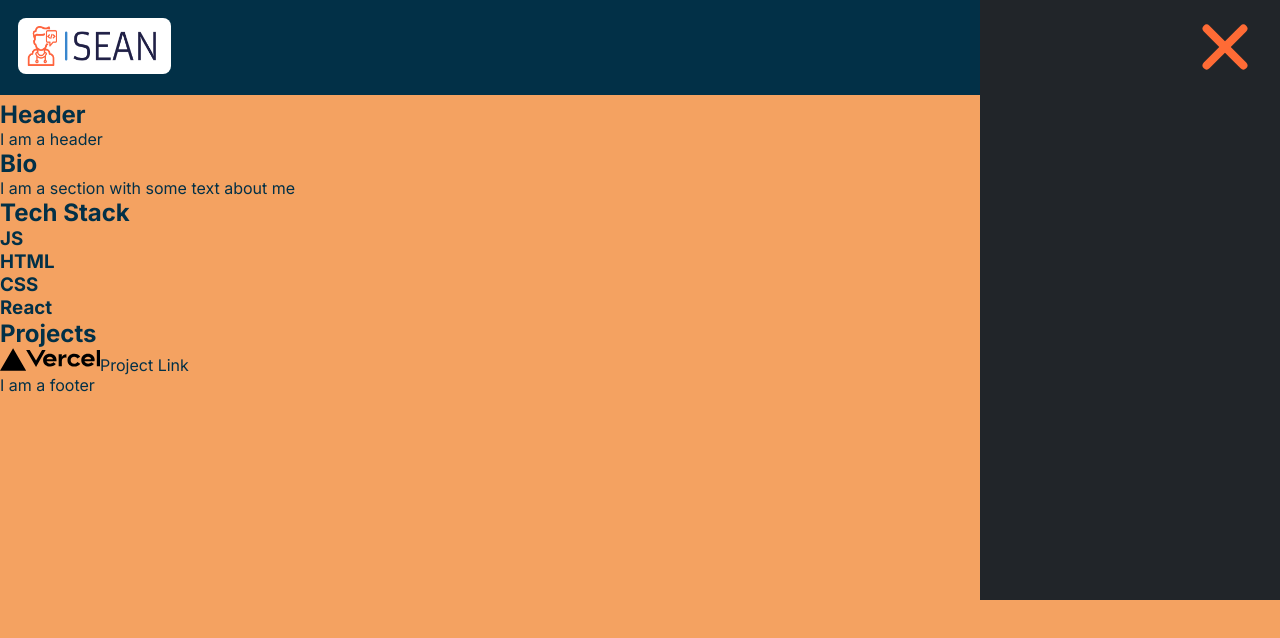
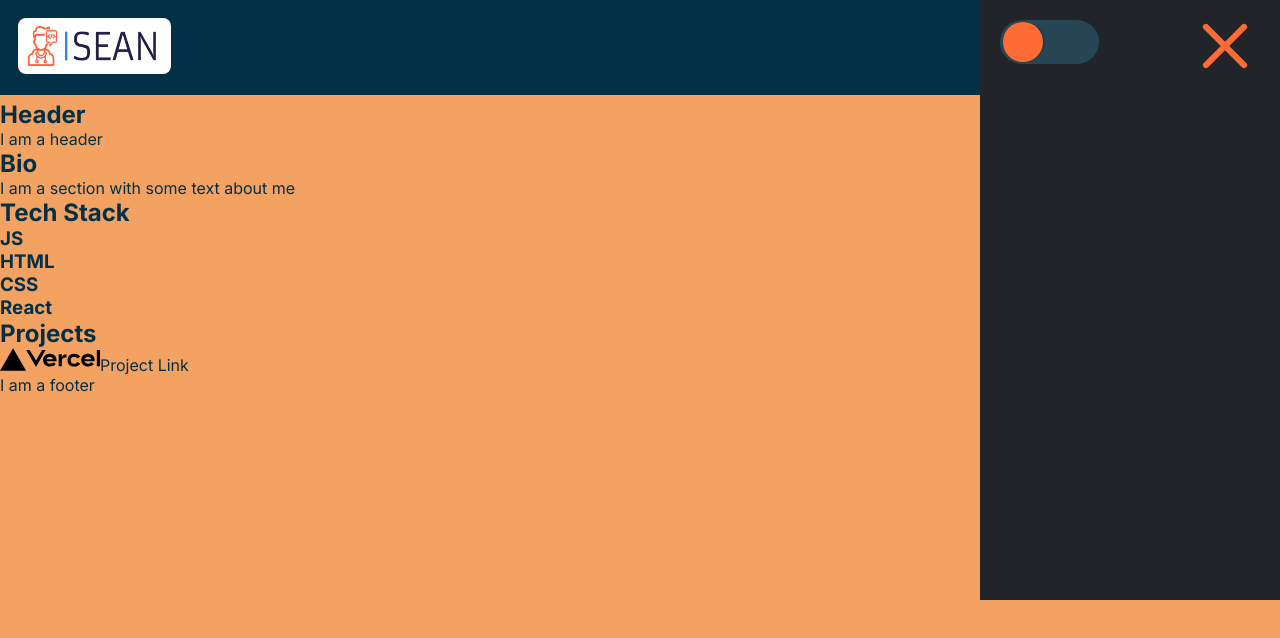
Before and after one commit to PurpleNurps/My-Portfolio, a Next.js app: page / in a window 1280 px wide. Both pictures are taken after a click on the element 1225 px from the left and 47 px from the top of the page. Shown: the top 638 px of the page. Built offline with nearby package versions, Linux system fonts and the light colour scheme.

Commit message:
added toggle switch

```diff
--- a/app/Components/NavBar.js
+++ b/app/Components/NavBar.js
@@ -13,7 +13,7 @@ export default function NavBar() {
     <>
       <nav className={styles.nav}>
         <div className={styles.logo}>
-          <Image src="/logo.png" width={130} height={40} alt="logo"/>
+          <Image src="/logo.png" width={130} height={40} alt="logo" />
         </div>
         <div className={styles.burger_container}>
           <div
@@ -28,9 +28,15 @@ export default function NavBar() {
           </div>
         </div>
       </nav>
-      <div
-        className={isOpen ? `${styles.menu} ${styles.open}` : styles.closed}
-      >
+      <div className={isOpen ? `${styles.menu} ${styles.open}` : styles.closed}>
+        <div className={styles.top_menu_flex}>
+          <div className={styles.input_wrap}>
+            <input id={styles.input} type="checkbox"/>
+              <label for={styles.input} id={styles.input_label}>Select</label>
+          </div>
+          {/* <span className={styles.toggle}>
+            <span className={styles.toggle_switch}></span>
+          </span> */}
           <div className={styles.burger_container}>
             <div
               className={
@@ -44,6 +50,7 @@ export default function NavBar() {
             </div>
           </div>
         </div>
+      </div>
     </>
   );
 }
--- a/app/Components/NavBar.module.css
+++ b/app/Components/NavBar.module.css
@@ -35,8 +35,6 @@
 }
 
 .menu.open {
-  display: flex;
-  justify-content: flex-end;
   position: absolute;
   top: 0;
   right: 0;
@@ -44,6 +42,82 @@
   width: 300px;
   background-color: #212529;
 }
+
+.top_menu_flex {
+  display: flex;
+  justify-content: space-between;
+  height: 100px;
+}
+
+.input_wrap {
+
+}
+
+#input {
+  position: absolute !important;
+  width: 1px;
+  height: 1px;
+  overflow: hidden;
+  clip: rect(0, 0, 0, 0);
+  bottom: 0;
+}
+
+#input_label {
+  margin: 20px;
+  display: inline-block;
+  position: relative;
+  height: 44px;
+  width: 99px;
+  cursor: pointer;
+  font-size: 0;
+  color: transparent;
+  border-radius: 22px;
+  background-color: #264653;
+  transition: background-color 500ms ease;
+}
+
+#input_label:after {
+  content: '';
+  display: block;
+  height: 40px;
+  width: 40px;
+  position: absolute;
+  top: 2px;
+  right: 56px;
+  border-radius: 50%;
+  background-color: #FF6B35;
+  box-shadow: 2px 0px 0px rgba(0, 0, 0, 0.15);
+  transition: right 500ms ease,
+    background-color 500ms ease,
+    box-shadow 500ms ease;
+}
+
+#input:checked +  #input_label {
+  background: #F4A261;
+}
+
+#input:checked + #input_label::after {
+  background: #023047;
+  right: 2px;
+  box-shadow: -2px 0px 0px rgba(0, 0, 0, 0.15);
+}
+
+/* .toggle {
+  width: 70px;
+  height: 30px;
+  margin: 30px;
+  border-radius: 50px;
+  background-color: #264653;
+}
+
+.toggle_switch {
+  margin: 2.5px;
+  position: absolute;
+  border-radius: 100%;
+  height: 25px;
+  width: 25px;
+  background-color: #FF6B35;
+} */
 
 .closed {
   position: absolute;
@@ -69,7 +143,7 @@
   .nav_icon1 span {
     display: block;
     position: absolute;
-    height: 8px;
+    height: 6px;
     width: 100%;
     background: #FF6B35;
     border-radius: 9px;
```
Lines whose indentation alone changed are shown as unchanged.
